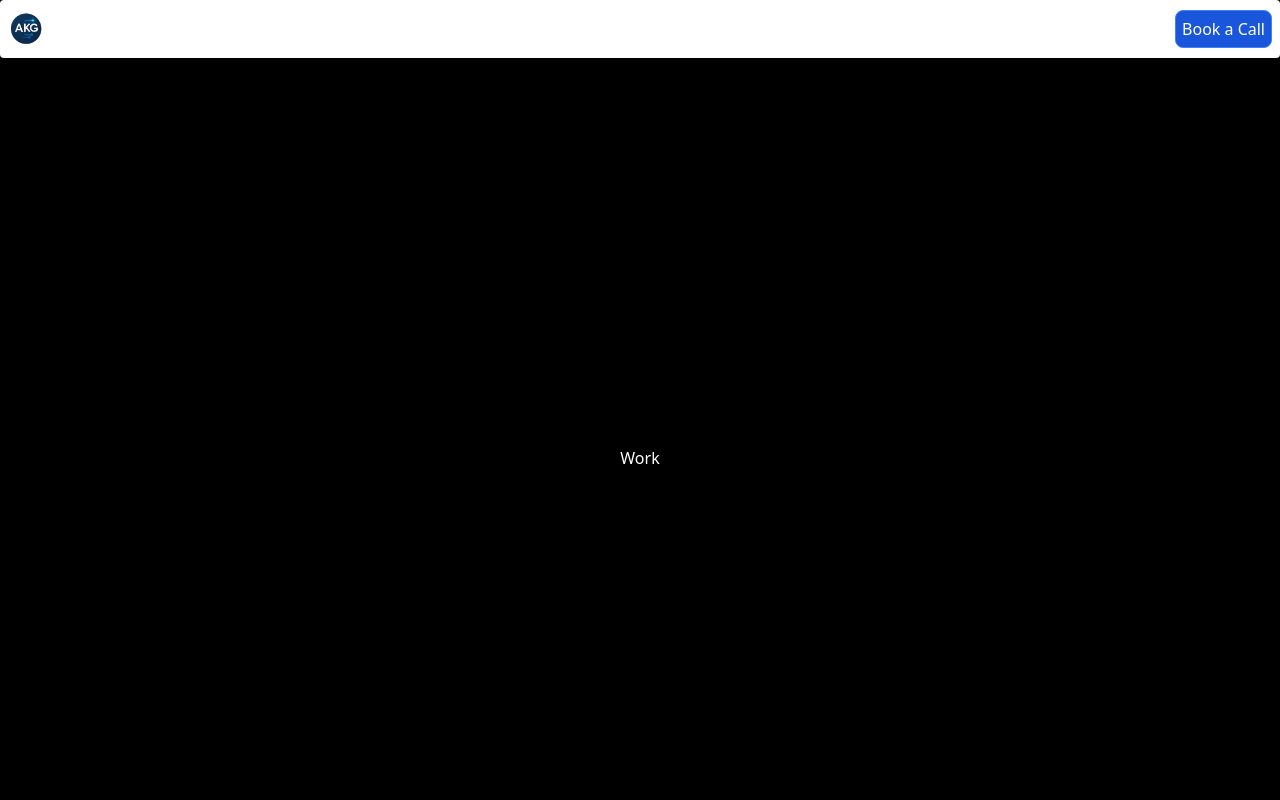
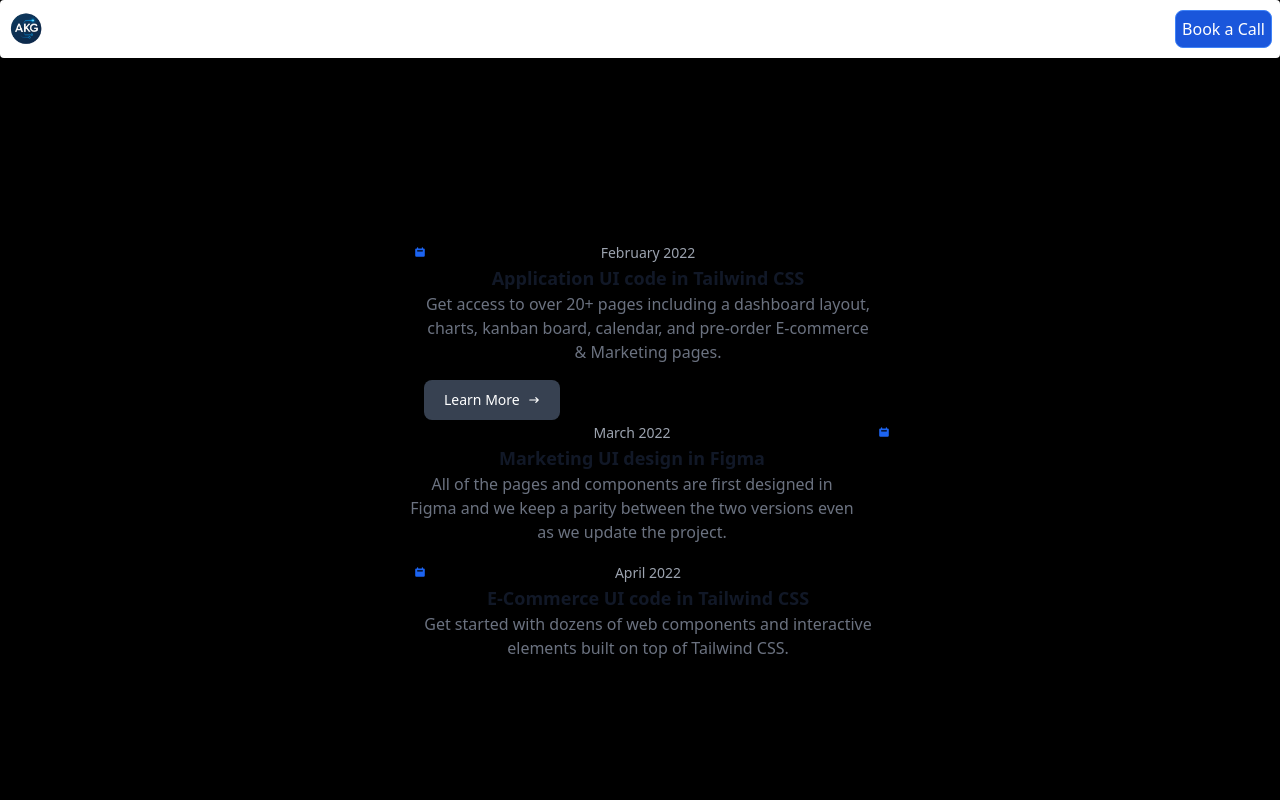
Before and after one commit to avnkrlo/react_portfolio, a React (Vite) app: page /react_portfolio/work in a window 1280 px wide. Shown: the top 800 px of the page. Built offline with nearby package versions, Linux system fonts and the light colour scheme.

Commit message:
add work timeline

```diff
--- a/package.json
+++ b/package.json
@@ -14,12 +14,14 @@
     "postinstall": "flowbite-react patch"
   },
   "dependencies": {
+    "@ant-design/v5-patch-for-react-19": "^1.0.3",
     "@calcom/embed-react": "^1.5.2",
     "flowbite": "^3.1.2",
     "flowbite-react": "^0.11.5",
     "react": "^19.0.0",
     "react-dom": "^19.0.0",
     "react-github-calendar": "^4.5.7",
+    "react-icons": "^5.5.0",
     "react-router-dom": "^7.4.0"
   },
   "devDependencies": {
--- /dev/null
+++ b/src/components/Timeline.tsx
@@ -0,0 +1,104 @@
+import {
+  Button,
+  Timeline,
+  TimelineBody,
+  TimelineContent,
+  TimelineItem,
+  TimelinePoint,
+  TimelineTime,
+  TimelineTitle,
+} from "flowbite-react";
+import { HiArrowNarrowRight, HiCalendar } from "react-icons/hi";
+
+const data = [
+  {
+    time: "February 2022",
+    title: "Application UI code in Tailwind CSS",
+    body:
+      "Get access to over 20+ pages including a dashboard layout, charts, kanban board, calendar, and pre-order E-commerce & Marketing pages.",
+  },
+  {
+    time: "March 2022",
+    title: "Marketing UI design in Figma",
+    body:
+      "All of the pages and components are first designed in Figma and we keep a parity between the two versions even as we update the project.",
+  },
+  {
+    time: "April 2022",
+    title: "E-Commerce UI code in Tailwind CSS",
+    body:
+      "Get started with dozens of web components and interactive elements built on top of Tailwind CSS.",
+  },
+];
+
+export default function AlternatingTimeline() {
+  return (
+    <Timeline>
+      {data.map((item, index) => (
+        <TimelineItem key={index}>
+          <div className={`flex ${index % 2 === 0 ? "flex-row" : "flex-row-reverse"} items-start gap-4`}>
+            <TimelinePoint icon={HiCalendar} />
+            <TimelineContent className="max-w-md">
+              <TimelineTime>{item.time}</TimelineTime>
+              <TimelineTitle>{item.title}</TimelineTitle>
+              <TimelineBody>{item.body}</TimelineBody>
+              {index === 0 && (
+                <Button color="gray" className="mt-2">
+                  Learn More
+                  <HiArrowNarrowRight className="ml-2 h-3 w-3" />
+                </Button>
+              )}
+            </TimelineContent>
+          </div>
+        </TimelineItem>
+      ))}
+    </Timeline>
+  );
+}
+
+
+// import { Button, Timeline, TimelineBody, TimelineContent, TimelineItem, TimelinePoint, TimelineTime, TimelineTitle,} from "flowbite-react";
+// import { HiArrowNarrowRight, HiCalendar } from "react-icons/hi";
+
+// export default function Component() {
+//   return (
+//     <Timeline>
+//       <TimelineItem>
+//         <TimelinePoint icon={HiCalendar} />
+//         <TimelineContent>
+//           <TimelineTime>February 2022</TimelineTime>
+//           <TimelineTitle>Application UI code in Tailwind CSS</TimelineTitle>
+//           <TimelineBody>
+//             Get access to over 20+ pages including a dashboard layout, charts, kanban board, calendar, and pre-order
+//             E-commerce & Marketing pages.
+//           </TimelineBody>
+//           <Button color="gray">
+//             Learn More
+//             <HiArrowNarrowRight className="ml-2 h-3 w-3" />
+//           </Button>
+//         </TimelineContent>
+//       </TimelineItem>
+//       <TimelineItem>
+//         <TimelinePoint icon={HiCalendar} />
+//         <TimelineContent>
+//           <TimelineTime>March 2022</TimelineTime>
+//           <TimelineTitle>Marketing UI design in Figma</TimelineTitle>
+//           <TimelineBody>
+//             All of the pages and components are first designed in Figma and we keep a parity between the two versions
+//             even as we update the project.
+//           </TimelineBody>
+//         </TimelineContent>
+//       </TimelineItem>
+//       <TimelineItem>
+//         <TimelinePoint icon={HiCalendar} />
+//         <TimelineContent>
+//           <TimelineTime>April 2022</TimelineTime>
+//           <TimelineTitle>E-Commerce UI code in Tailwind CSS</TimelineTitle>
+//           <TimelineBody>
+//             Get started with dozens of web components and interactive elements built on top of Tailwind CSS.
+//           </TimelineBody>
+//         </TimelineContent>
+//       </TimelineItem>
+//     </Timeline>
+//   );
+// }
--- a/src/pages/Work.tsx
+++ b/src/pages/Work.tsx
@@ -1,9 +1,11 @@
+import Timeline from '../components/Timeline';
+
 export default function Work() {
     return (
         <>
             <div>
                 <div className="flex flex-col items-center justify-center min-h-screen max-w-screen-xl mx-auto text-center text-white">
-                    Work
+                    <Timeline/>
                 </div>
             </div>
         </>
```
Also changed, not shown: 1 other file (tests, documents, lock files or other folders).
